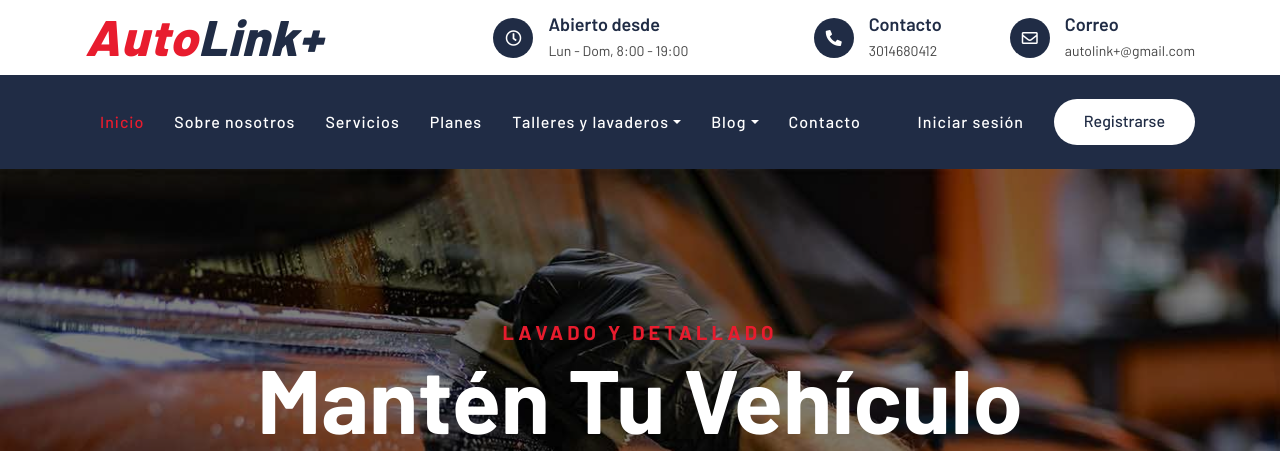
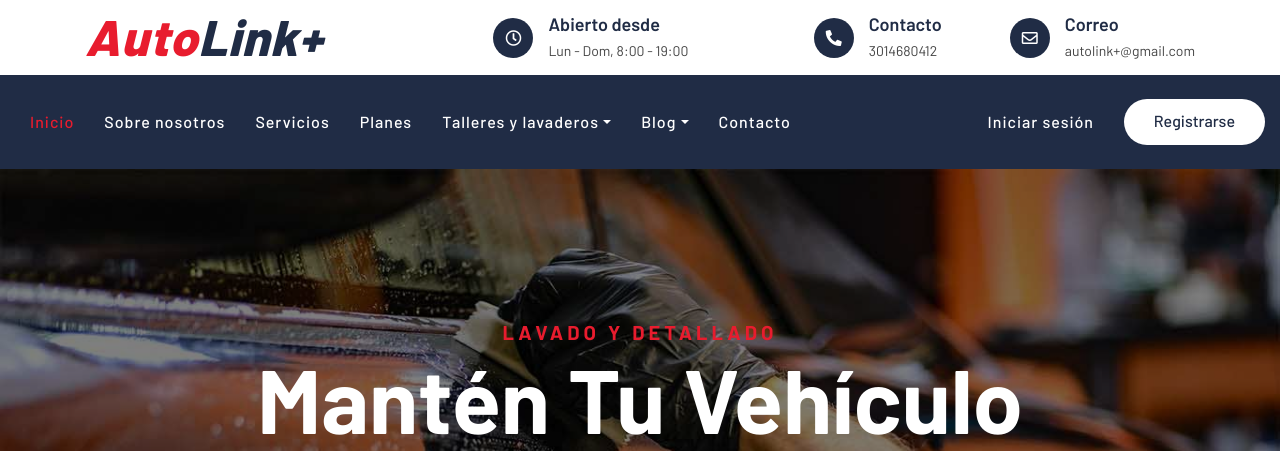
Before and after one commit to Thiagordinox/car-wash-website-template, a PHP site: page /index.php in a window 1280 px wide. Shown: the top 451 px of the page. Run offline with PHP 8.4, Linux system fonts and the light colour scheme; some libraries are stand-ins or nearby versions.

Commit message:
fix: la barra de sesión seguía partiéndose con un nombre largo
El fix anterior (navbar-expand-xl) solo resolvía el caso de ventana
angosta. Pero el .container de Bootstrap se queda fijo en 1140px desde
1200px de ancho en adelante, sin importar qué tan grande sea realmente
la ventana (probado en 1920px: seguía partiéndose). Con 7
enlaces/menús más "Hola, {nombre}" y el botón "Ver planes", un nombre
de una sola palabra y varias letras (el caso real reportado:
"PEPEGANGA") ya no cabía en esos 1140px fijos.

Se amplía el .container de esta barra específica a 1300px desde
1200px de ancho (no afecta el resto del sitio). Verificado con ese
mismo nombre en 1200px, 1300px y 1920px: una sola fila en los tres
casos, y el menú móvil sigue intacto por debajo de 1200px.

Co-Authored-By: Claude Sonnet 5 <noreply@anthropic.com>

```diff
--- a/car-wash-website-template/css/style.css
+++ b/car-wash-website-template/css/style.css
@@ -231,6 +231,18 @@ a:focus {
     background: #202C45;
 }
 
+/* El .container de Bootstrap se queda fijo en 1140px desde 1200px de
+   ancho en adelante, sin importar qué tan ancha sea la ventana. Con 7
+   enlaces/menús más "Hola, {nombre}" y el botón, un nombre de usuario
+   largo (una sola palabra, ej. "PEPEGANGA") puede no caber en esos
+   1140px y se cae a una segunda línea aunque la pantalla sea enorme.
+   Se amplía solo el contenedor de esta barra para dar más aire. */
+@media (min-width: 1200px) {
+    .nav-bar .container {
+        max-width: 1300px;
+    }
+}
+
 .nav-bar.nav-sticky {
     position: fixed;
     width: 100%;
```
